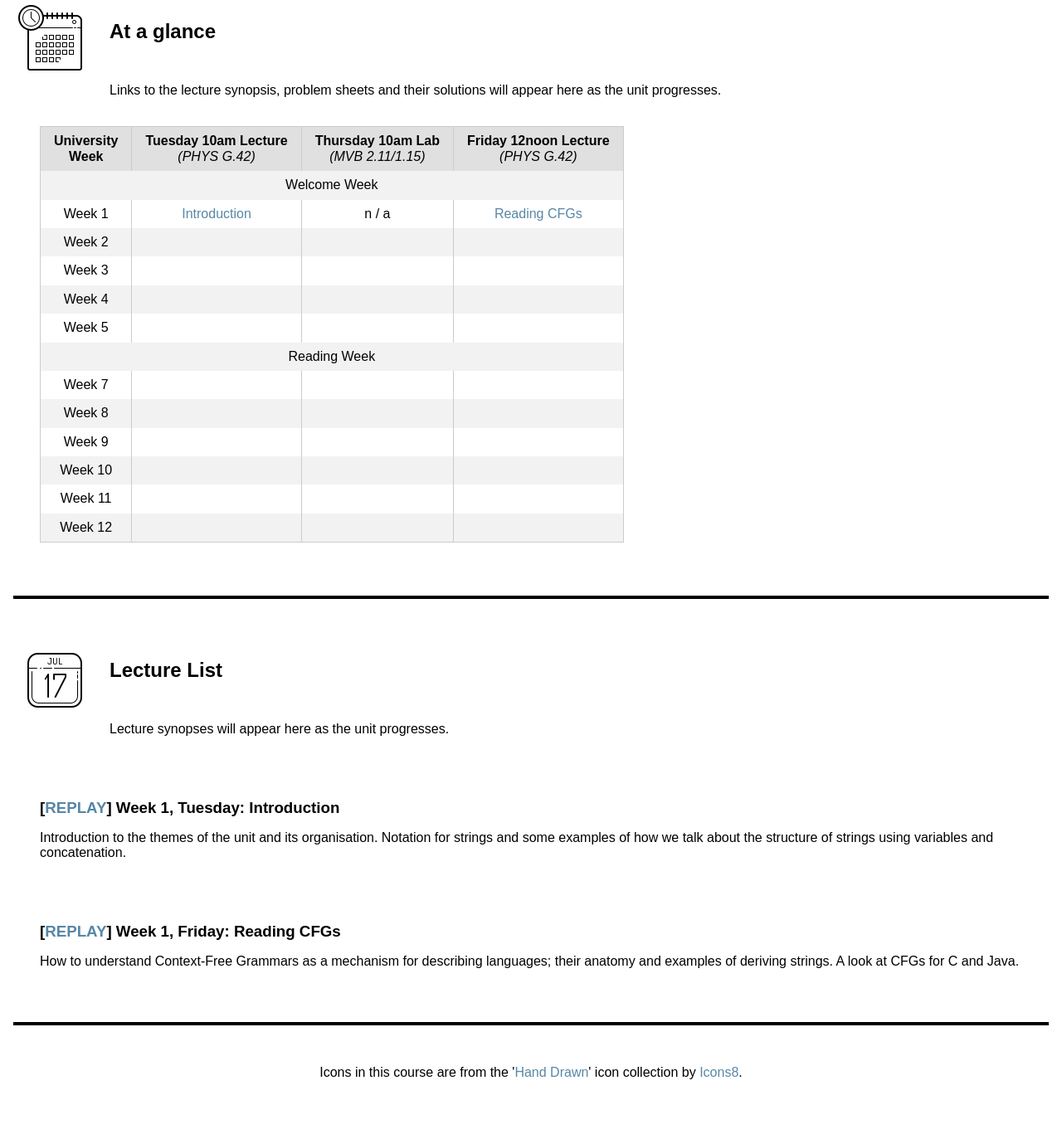
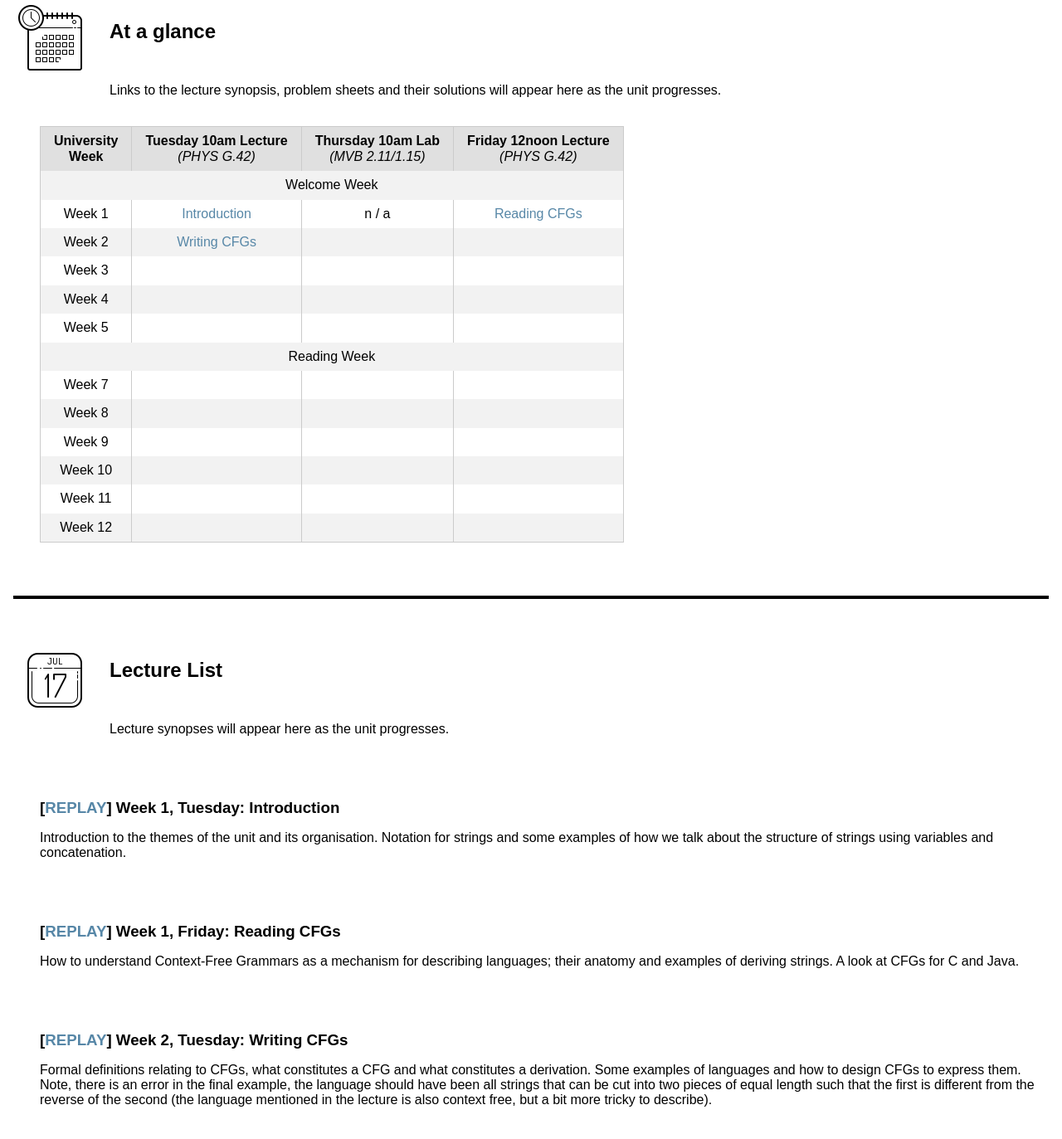
Before and after one commit to uob-coms20007/webpages, a Jekyll site: the page built from schedule.md, in a window 1280 px wide and 1400 px high. Shown: the top 1373 px of the window at 83% size. Built offline with Jekyll 4.4.1, drawn with Linux system fonts in a browser that asks for light colours; nearby versions of some CDN libraries.

Commit message:
lecture 3

```diff
--- a/_data/lectures.yml
+++ b/_data/lectures.yml
@@ -11,6 +11,10 @@
 - title: Reading CFGs
   description: How to understand Context-Free Grammars as a mechanism for describing languages; their anatomy and examples of deriving strings.  A look at CFGs for C and Java.
   replay: https://mediasite.bris.ac.uk/Mediasite/Play/cf8d7c469a484b8da218a1ea4fd8e6481d
+
+- title: Writing CFGs
+  description: Formal definitions relating to CFGs, what constitutes a CFG and what constitutes a derivation.  Some examples of languages and how to design CFGs to express them.  Note, there is an error in the final example, the language should have been all strings that can be cut into two pieces of equal length such that the first is different from the reverse of the second (the language mentioned in the lecture is also context free, but a bit more tricky to describe).
+  replay: https://mediasite.bris.ac.uk/Mediasite/Play/613833b9bd6a4192aa3821f08b2157441d
 
 # - title: Introduction
 #   description: Introduction to the themes of the unit and how the unit runs.  Strings, concrete syntax and a preview of context-free string grammars.
```
